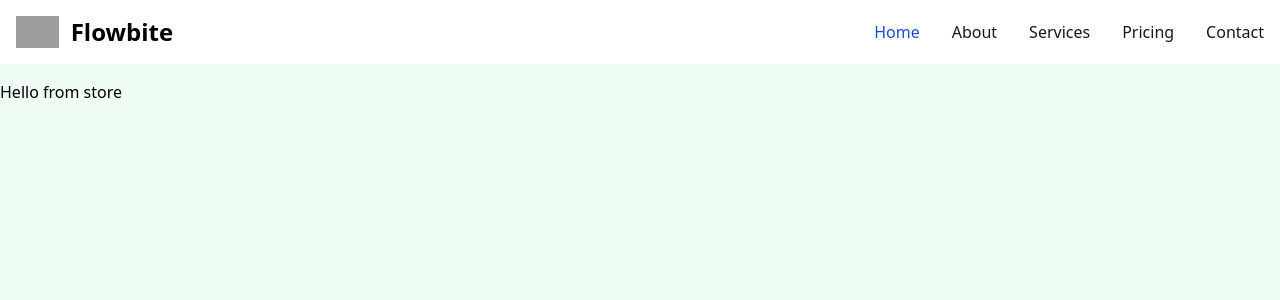
After one commit to vnpranav/DI_Final_Project, a Django app: template ecommerce/store/templates/store/index.html in a window 1280 px wide. The commit adds this page. Shown: the top 300 px of the page. Run offline with Django 5.2, Linux system fonts and the light colour scheme; the template is opened without the code that fills it, so the values that code supplies are empty; style sheets or scripts are compiled from the project's sources; some libraries are stand-ins or nearby versions; grey boxes are pictures that could not be loaded.

Commit message:
first app view and creating superuser

```diff
--- a/ecommerce/ecommerce/settings.py
+++ b/ecommerce/ecommerce/settings.py
@@ -79,7 +79,7 @@ ROOT_URLCONF = 'ecommerce.urls'
 TEMPLATES = [
     {
         'BACKEND': 'django.template.backends.django.DjangoTemplates',
-        'DIRS': [BASE_DIR / 'templates'], # new
+        'DIRS': [BASE_DIR / 'templates', os.path.join(BASE_DIR, 'templates')], # new
         'APP_DIRS': True,
         'OPTIONS': {
             'context_processors': [
--- a/ecommerce/ecommerce/urls.py
+++ b/ecommerce/ecommerce/urls.py
@@ -16,10 +16,10 @@ Including another URLconf
 """
 from django.contrib import admin
 from django.urls import path, include
-from .views import index
+# from .views import index
 
 urlpatterns = [
     path('admin/', admin.site.urls),
     path("__reload__/", include("django_browser_reload.urls")),
-    path('', index, name='index')
+    path('', include('store.urls')),
 ]
--- a/ecommerce/static/src/output.css
+++ b/ecommerce/static/src/output.css
@@ -1384,10 +1384,6 @@ input:checked + .toggle-bg {
   width: 100%;
 }
 
-.w-1 {
-  width: 0.25rem;
-}
-
 .max-w-screen-xl {
   max-width: 1280px;
 }
@@ -1674,11 +1670,6 @@ input:checked + .toggle-bg {
 
 .bg-white\/50 {
   background-color: rgb(255 255 255 / 0.5);
-}
-
-.bg-gray-900 {
-  --tw-bg-opacity: 1;
-  background-color: rgb(17 24 39 / var(--tw-bg-opacity));
 }
 
 .p-1 {
--- /dev/null
+++ b/ecommerce/store/templates/store/index.html
@@ -0,0 +1,9 @@
+{% extends "_base.html" %}
+
+{%block title%}
+Home
+{%endblock title%}
+
+{%block content%}
+   <h1>Hello from store</h1>
+{%endblock content%}
--- /dev/null
+++ b/ecommerce/store/urls.py
@@ -0,0 +1,6 @@
+from django.urls import path
+from . import views
+
+urlpatterns=[
+   path('', views.home, name="home"),
+]
--- a/ecommerce/store/views.py
+++ b/ecommerce/store/views.py
@@ -1,3 +1,5 @@
 from django.shortcuts import render
 
 # Create your views here.
+def home(request):
+   return render(request, 'store/index.html')
--- a/ecommerce/templates/_base.html
+++ b/ecommerce/templates/_base.html
@@ -10,7 +10,10 @@
     <meta charset="UTF-8">
     <meta http-equiv="X-UA-Compatible" content="IE=edge">
     <meta name="viewport" content="width=device-width, initial-scale=1.0">
-    <title>Django + Tailwind CSS + Flowbite</title>
+    <title>
+      {%block title%}
+      {%endblock title%}
+    </title>
 
     {% compress css %}
     <link rel="stylesheet" href="{% static 'src/output.css' %}">
@@ -61,6 +64,9 @@
 
         {% block content %}
         {% endblock content %}
+
+        {%block scripts%}
+        {% endblock scripts %}
     </div>
 
     <script src="https://cdn.jsdelivr.net/npm/flowbite@2.5.1/dist/flowbite.min.js"></script>
```
